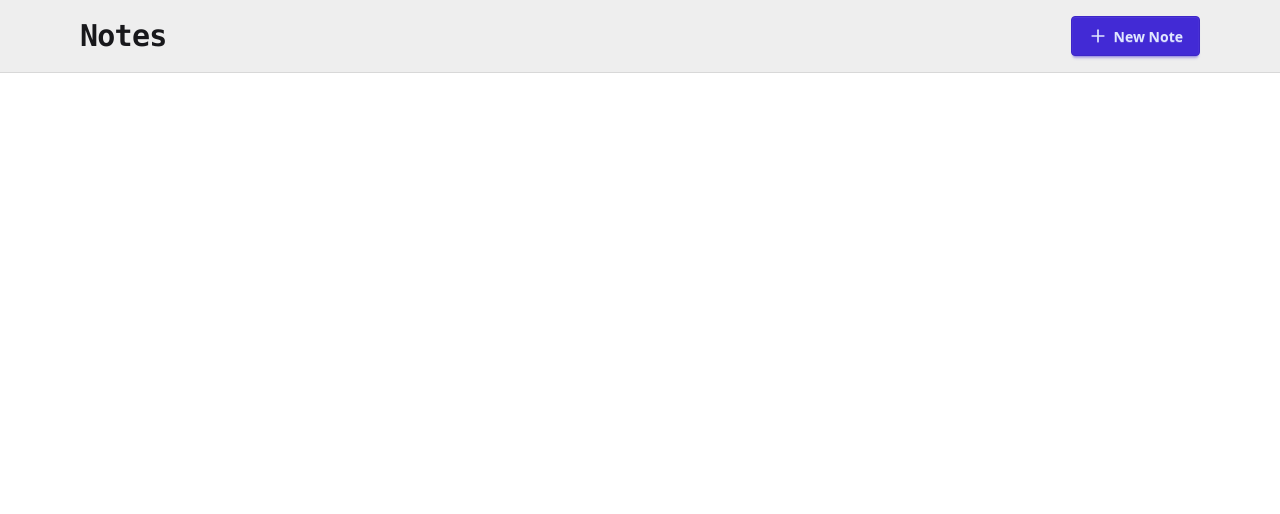
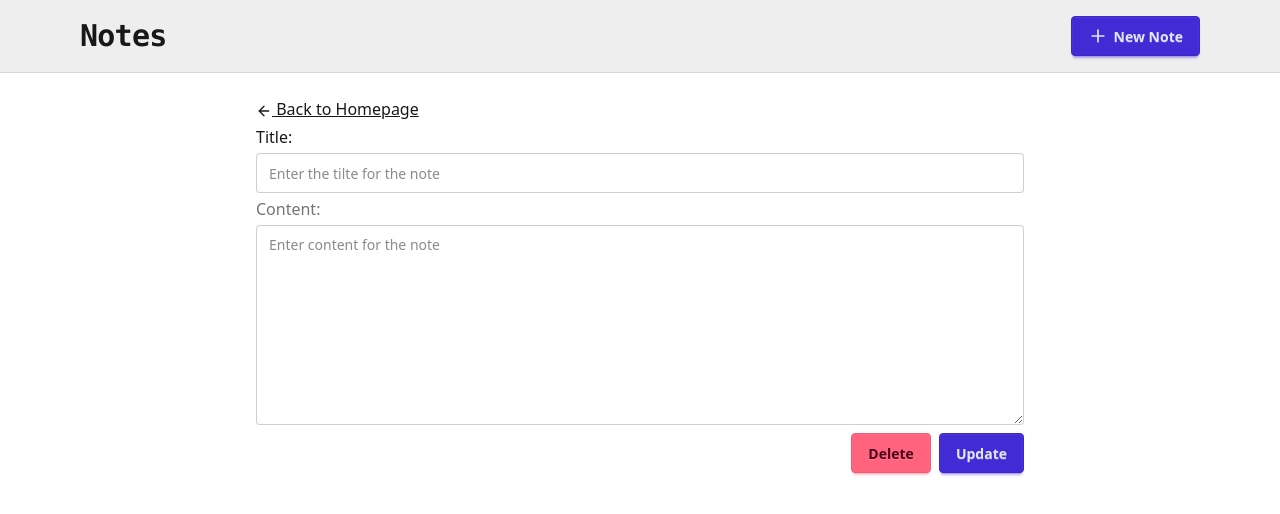
Before and after one commit to ddennis18/fullstack-notesapp, a React app in the folder frontend/: page /note/1 in a window 1280 px wide. Before the commit this address had no page. Shown: the top 514 px of the page. Built offline with nearby package versions, Linux system fonts and the light colour scheme; no server answers; the HTML template or start-up script is replaced by a standard one.

Commit message:
feat: delete notes and update note added

```diff
--- a/frontend/src/App.jsx
+++ b/frontend/src/App.jsx
@@ -12,7 +12,7 @@ const App = () => {
       <Routes>
         <Route path='/' element={<HomePage />} />
         <Route path='/create' element={<CreatePage />} />
-        <Route path='/note/:idx`' element={<DetailPage />} />
+        <Route path='/note/:id' element={<DetailPage />} />
       </Routes>
     </div>
   )
--- a/frontend/src/components/NoteCard.jsx
+++ b/frontend/src/components/NoteCard.jsx
@@ -1,9 +1,26 @@
 import { PenBoxIcon, Trash2Icon } from 'lucide-react'
 import { Link } from 'react-router'
 import formatDate from '../lib/utils'
+import api from '../lib/axios'
+import toast from 'react-hot-toast'
 
-const NoteCard = ({ note }) => {
-  Trash2Icon
+const NoteCard = ({ note, setNotes }) => {
+  const handleDelete = async (e, id) => {
+    e.preventDefault()
+    if(!window.confirm("Are You Sure you want to dlete this note?")) return;
+
+    try {
+      await api.delete(`/notes/${id}`)
+      toast.success('Deleted note successfully')
+      setNotes((prev)=>{
+        return prev.filter(n => n._id !== id) //update the array
+      })
+    } catch (error) {
+      console.log(error)
+      toast.error('Failed to delete note')
+    }
+  }
+
   return (
     <Link
       to={`/note/${note._id}`}
@@ -13,10 +30,17 @@ const NoteCard = ({ note }) => {
         <h3 className='card-title text-base-content'>{note.title}</h3>
         <p className='text-base-content/80 line-clamp-4'>{note.content}</p>
         <div className='card-actions justify-between items-center mt-4'>
-          <span className='text-sm text-base-content/60'>{formatDate(new Date(note.createdAt))}</span>
+          <span className='text-sm text-base-content/60'>
+            {formatDate(new Date(note.createdAt))}
+          </span>
           <div className='flex items-center gap-1'>
-            <PenBoxIcon className='size-4'/>
-            <button className='btn btn-ghost btn-xs text-error'>
+            <PenBoxIcon className='size-4' />
+            <button
+              className='btn btn-ghost btn-xs text-error'
+              onClick={e => {
+                handleDelete(e, note._id)
+              }}
+            >
               <Trash2Icon className='size-4'></Trash2Icon>
             </button>
           </div>
--- a/frontend/src/pages/CreatePage.jsx
+++ b/frontend/src/pages/CreatePage.jsx
@@ -1,6 +1,8 @@
 import toast from 'react-hot-toast'
 import { useState } from 'react'
 import api from '../lib/axios.js'
+import { Link } from 'react-router'
+import { ArrowLeft } from "lucide-react";
 
 const CreatePage = () => {
   const [newNote, setNewNote] = useState({ title: '', content: '' })
@@ -16,7 +18,8 @@ const CreatePage = () => {
       const result = await api.post('/notes', newNote)
       console.log(result.data.message)
       toast.success('Note created successfully')
-    } catch (_) {
+    } catch (error) {
+      console.log(error)
       toast.error('Failed to create note')
     } finally {
       setIsDisabled(false)
@@ -32,6 +35,7 @@ const CreatePage = () => {
           handleSubmit()
         }}
       >
+        <Link to='/' className='link w-fit'><ArrowLeft className='inline-block size-4'/> Back to Homepage</Link>
         <label htmlFor='' className='floating-label'>
           Title:
         </label>
--- a/frontend/src/pages/DetailPage.jsx
+++ b/frontend/src/pages/DetailPage.jsx
@@ -1,7 +1,131 @@
-import React from 'react'
+import toast from 'react-hot-toast'
+import { useEffect, useState } from 'react'
+import api from '../lib/axios.js'
+import { Link, useParams } from 'react-router'
+import { ArrowLeft, LoaderIcon } from 'lucide-react'
 
 const DetailPage = () => {
-  return <div>Details</div>
+  const [note, setNote] = useState({ title: '', content: '' })
+  const [isDisabled, setIsDisabled] = useState(false)
+  const [loadingState, setLoadingState] = useState(true)
+
+  const { id } = useParams()
+
+  useEffect(() => {
+    const fetchNote = async () => {
+      try {
+        const res = await api.get(`/notes/${id}`)
+        setNote(res.data)
+        toast.success('node fetched')
+      } catch (error) {
+        console.log(error)
+        toast.error('failed to fetch node')
+      } finally {
+        setLoadingState(false)
+      }
+    }
+    fetchNote()
+  }, [id])
+
+  const handleSubmit = async () => {
+    try {
+      setIsDisabled(true)
+      if (!note.title.trim() || !note.title.trim()) {
+        toast.error('All fields are required')
+        return
+      }
+      await api.put(`/notes/${id}`, note)
+      toast.success('Successfully Updated')
+    } catch (error) {
+      console.log(error)
+      toast.error('failed to update')
+    } finally {
+      setIsDisabled(false)
+    }
+  }
+
+  const handleDelete = async (e) => {
+    e.preventDefault()
+    if(!window.confirm("Are You Sure you want to dlete this note?")) return;
+
+    try {
+      await api.delete(`/notes/${id}`)
+      toast.success('Deleted note successfully')
+    } catch (error) {
+      console.log(error)
+      toast.error('Failed to delete note')
+    }
+  }
+
+  if (loadingState) {
+    return (
+      <div className='min-h-screen w-full flex justify-center items-center gap-4'>
+        <Link to='/' className='link w-fit'>
+          <ArrowLeft className='inline-block size-4' /> Back to Homepage
+        </Link>
+        <h2>
+          <LoaderIcon className='animate-spin size-6' />
+        </h2>
+      </div>
+    )
+  }
+
+  return (
+    <div className='flex justify-center items-center mt-6'>
+      <form
+        className='flex flex-col gap-1 w-[90%] md:w-[60%]'
+        onSubmit={e => {
+          e.preventDefault()
+          handleSubmit()
+        }}
+      >
+        <Link to='/' className='link w-fit'>
+          <ArrowLeft className='inline-block size-4' /> Back to Homepage
+        </Link>
+        <label htmlFor='' className='floating-label'>
+          Title:
+        </label>
+        <input
+          type='text'
+          name='title'
+          id='title'
+          value={note.title}
+          className='input w-full'
+          placeholder='Enter the tilte for the note'
+          onChange={e => setNote({ ...note, title: e.target.value })}
+        />
+        <label htmlFor='content' className='label'>
+          Content:
+        </label>
+        <textarea
+          type='text'
+          name='content'
+          id='content'
+          defaultValue={note.content}
+          className='textarea w-full min-h-50'
+          placeholder='Enter content for the note'
+          onChange={e => setNote({ ...note, content: e.target.value })}
+        >
+        </textarea>
+        <div className='self-end mt-1 space-x-2'>
+          <button
+            className='btn btn-error w-min'
+            disabled={isDisabled}
+            onClick={(e)=>handleDelete(e)}
+          >
+            Delete
+          </button>
+          <button
+            type='submit'
+            className='btn btn-primary w-min'
+            disabled={isDisabled}
+          >
+            Update
+          </button>
+        </div>
+      </form>
+    </div>
+  )
 }
 
 export default DetailPage
--- a/frontend/src/pages/HomePage.jsx
+++ b/frontend/src/pages/HomePage.jsx
@@ -33,9 +33,12 @@ const HomePage = () => {
       {notes.length > 0 && (
         <div className='grid grid-cols-1 md:grid-cols-2 lg:grid-cols-3 gap-6'>
           {notes.map(n => {
-            return <NoteCard key={n._id} note={n}></NoteCard>
+            return <NoteCard key={n._id} note={n} setNotes={setNotes}></NoteCard>
           })}
         </div>
+      )}
+      {notes.length == 0 && !loading && (
+        <h1 className='text-4xl text-primary-content font-semibold'>No Notes Yet...</h1>
       )}
     </div>
   )
```
